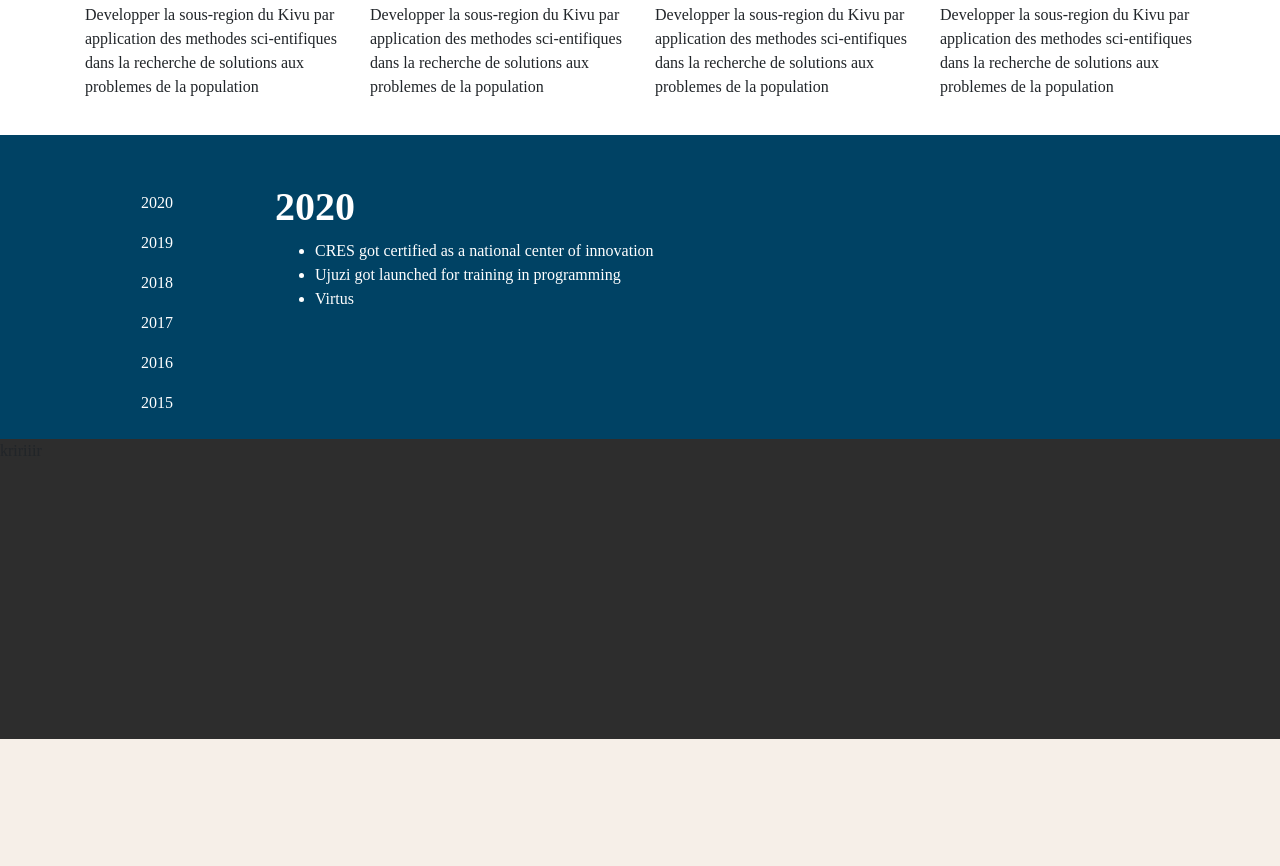
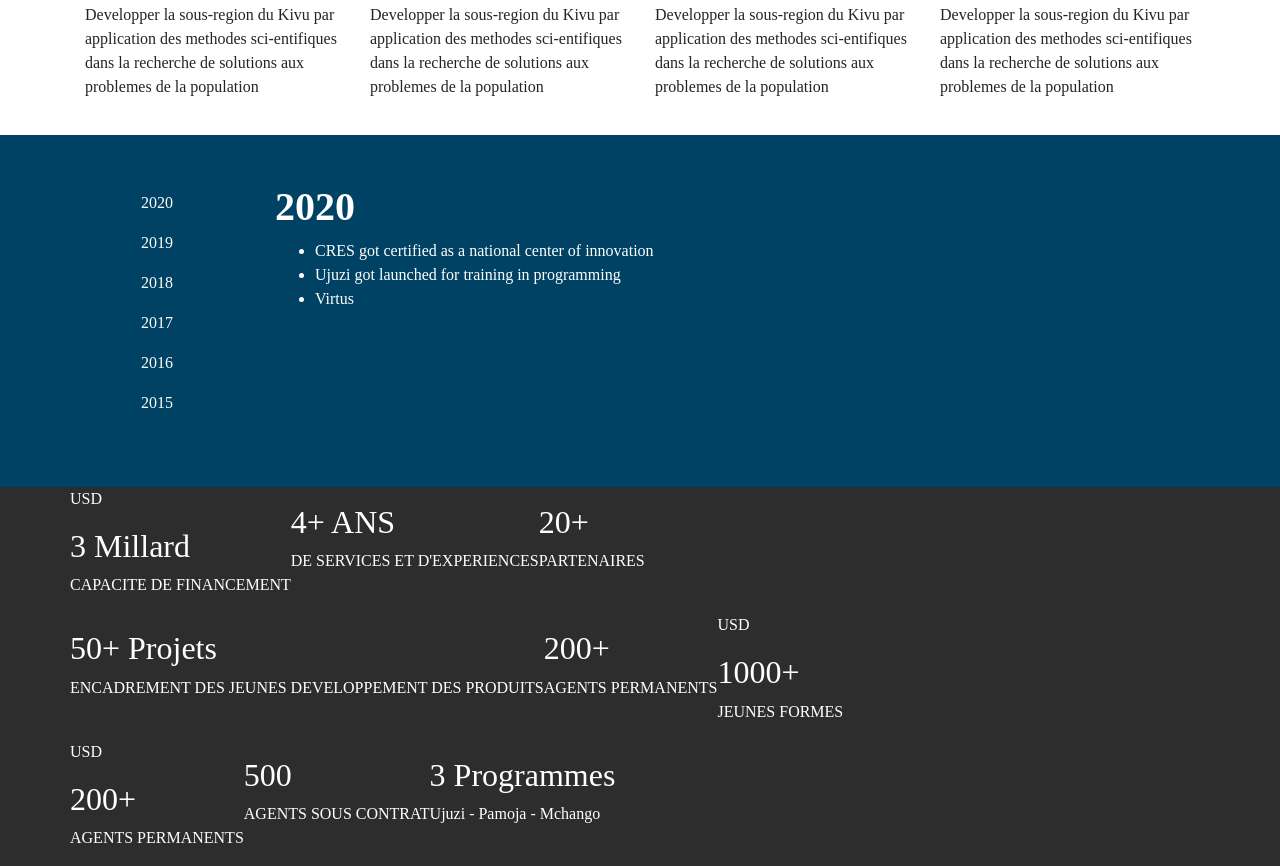
Before and after one commit to GhislainMitahi/CRES-React, a React (Create React App) app: page / in a window 1280 px wide. Shown: the part 1120-1986 px from the top of the page. Before the commit the page ends 1859 px from the top, so only its background shows below. Built offline with nearby package versions, Linux system fonts and the light colour scheme.

Commit message:
customize the Events section

```diff
--- a/src/App.css
+++ b/src/App.css
@@ -101,6 +101,6 @@
 }
 .statistiques{
   background-color: #2D2D2D;
-  height: 300px;
   font-family: Century Gothic;
+  color: #fff;
 }
--- a/src/components/Evenements.js
+++ b/src/components/Evenements.js
@@ -5,7 +5,7 @@ const Evenements = () => {
   return (
     <div className="evenements">
       <div className="container">
-        <div className="row pt-5">
+        <div className="row pt-5 pb-5">
           <div className="col-2">
             <ul className="menu2 ">
               <li className="nav-link ">
--- a/src/components/Statistiques.js
+++ b/src/components/Statistiques.js
@@ -4,7 +4,59 @@ import { Link } from "react-router-dom";
 const Statistiques = ()=>{
     return (
         <div className="statistiques">
-                kririiir
+                <div className="container">
+                    <div className="row">
+                        <div>
+                            <p>USD</p>
+                            <h2>3 Millard</h2>
+                            <p>CAPACITE DE FINANCEMENT</p>
+                        </div>
+                        <div>
+                            <p></p>
+                            <h2>4+ ANS</h2>
+                            <p>DE SERVICES ET D'EXPERIENCES</p>
+                        </div>
+                        <div>
+                            <p></p>
+                            <h2>20+</h2>
+                            <p>PARTENAIRES</p>
+                        </div>
+                    </div>
+                    <div className="row">
+                        <div>
+                            <p> </p>
+                            <h2>50+ Projets</h2>
+                            <p>ENCADREMENT DES JEUNES DEVELOPPEMENT DES PRODUITS</p>
+                        </div>
+                        <div>
+                            <p> </p>
+                            <h2>200+</h2>
+                            <p>AGENTS PERMANENTS</p>
+                        </div>
+                        <div>
+                            <p>USD</p>
+                            <h2>1000+</h2>
+                            <p>JEUNES FORMES</p>
+                        </div>
+                    </div>
+                    <div className="row">
+                        <div>
+                            <p>USD</p>
+                            <h2>200+</h2>
+                            <p>AGENTS PERMANENTS</p>
+                        </div>
+                        <div>
+                            <p></p>
+                            <h2>500</h2>
+                            <p>AGENTS SOUS CONTRAT</p>
+                        </div>
+                        <div>
+                            <p></p>
+                            <h2>3 Programmes</h2>
+                            <p>Ujuzi - Pamoja - Mchango</p>
+                        </div>
+                    </div>
+                </div>
         </div>
     )
 }
```
